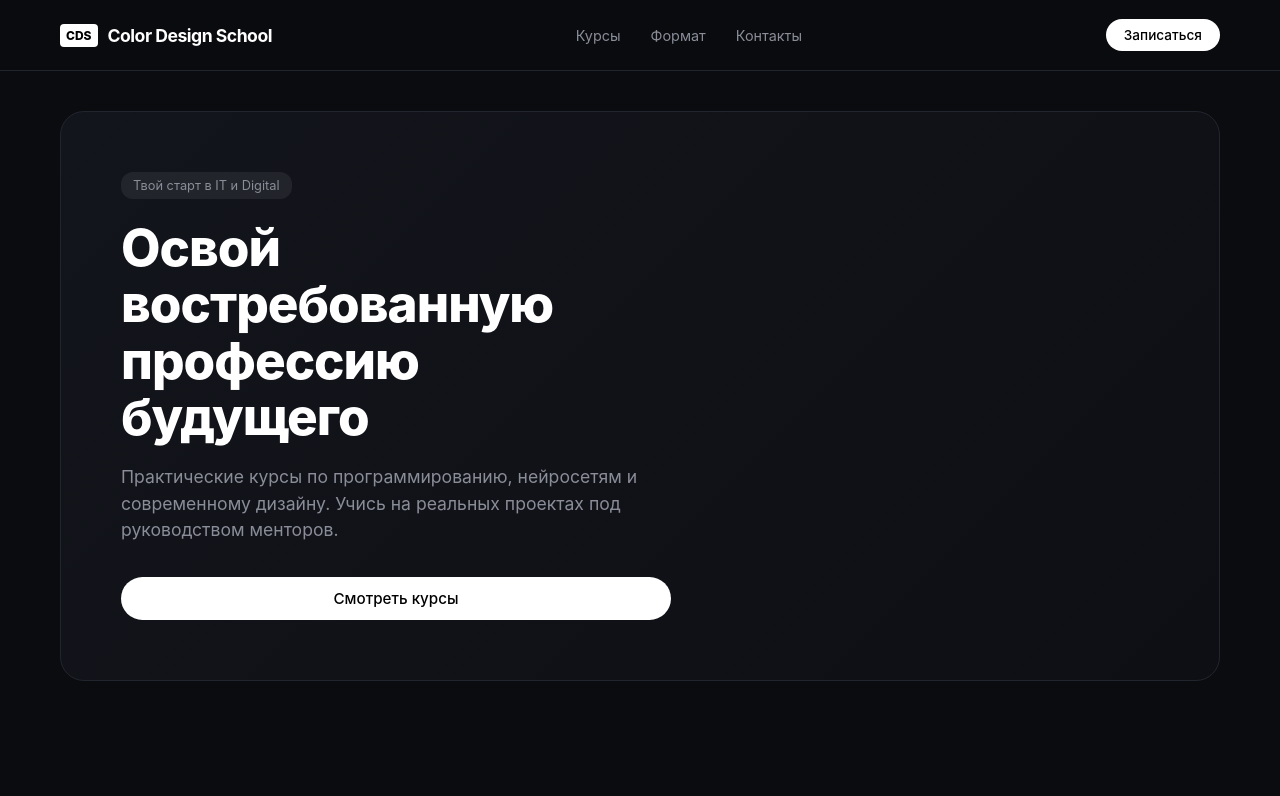
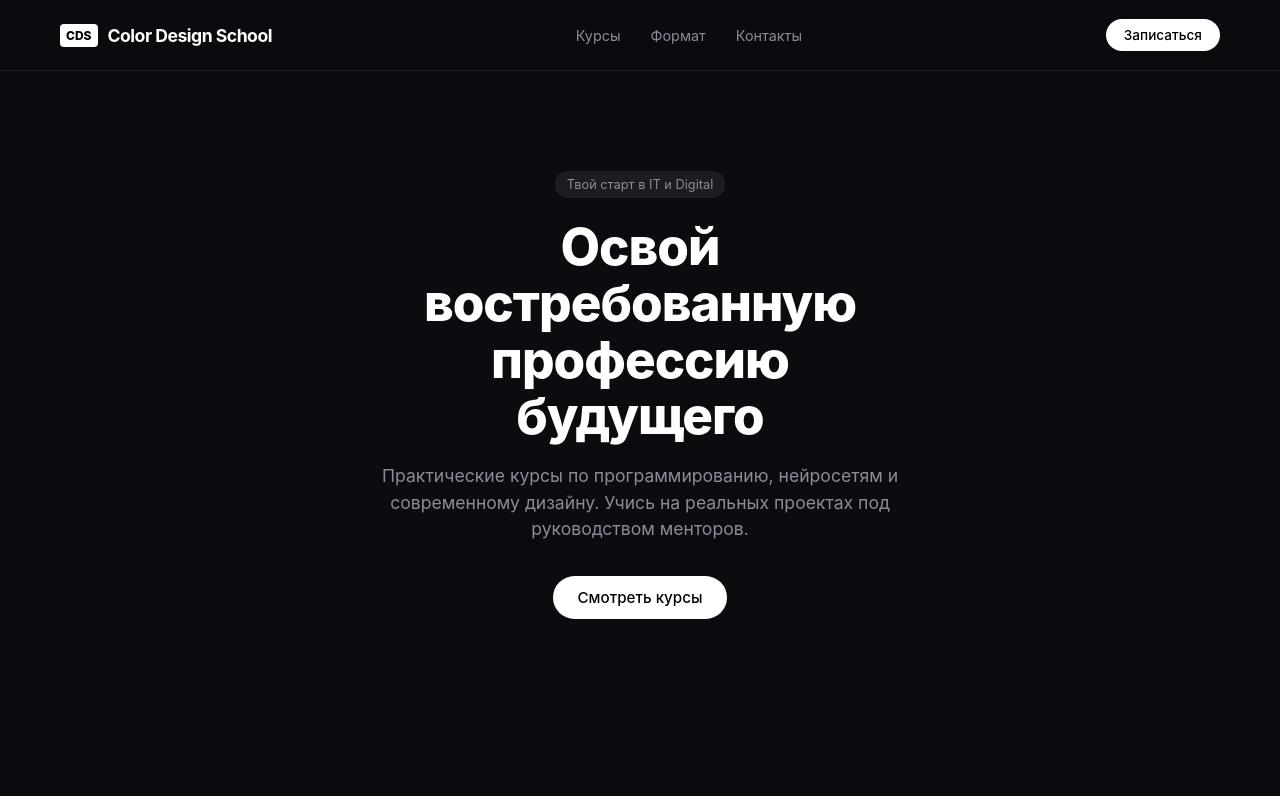
Before and after one commit to 1Lamotrigine/CDS-Landing, a plain HTML site: page index.html in a window 1280 px wide. Shown: the top 796 px of the page. Drawn offline with Linux system fonts and the light colour scheme.

Commit message:
Update Hero Section x2

```diff
--- a/style.css
+++ b/style.css
@@ -184,9 +184,9 @@ body {
 }
 
 .hero-slider {
-    background: linear-gradient(135deg, #13151c 0%, #0d0f14 100%);
+    /* background: linear-gradient(135deg, #13151c 0%, #0d0f14 100%); */
     border-radius: 24px;
-    border: 1px solid var(--border-color);
+    /* border: 1px solid var(--border-color); */
     position: relative;
     min-height: 480px;
     display: flex;
@@ -197,7 +197,7 @@ body {
     width: 100%;
     display: flex;
     align-items: center;
-    justify-content: space-between;
+    justify-content: center;
     padding: 60px;
     opacity: 1;
     visibility: visible;
@@ -218,6 +218,8 @@ body {
     display: flex;
     flex-direction: column;
     justify-content: center;
+    align-items: center;
+    text-align: center;
 }
 
 .badge {
@@ -226,9 +228,9 @@ body {
     border-radius: 12px;
     font-size: 0.8rem;
     color: var(--text-muted);
-    display: inline-block;
+    /* display: inline-block; */
     margin-bottom: 20px;
-    align-self: flex-start;
+    /* align-self: flex-start; */
 }
 
 .hero-title {
```
